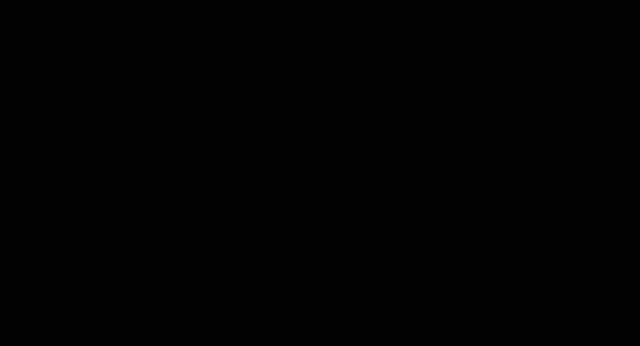
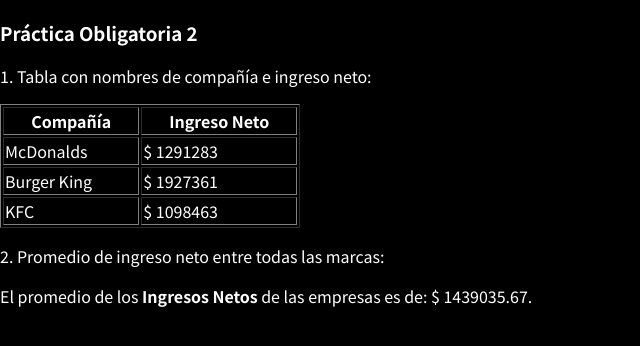
Before and after one commit to Juani91/PracticasLaboratorio3, a React (Vite) app: page / in a window 1280 px wide. Shown: the top 346 px of the page, without its empty margins (0-640 px from the left). Built offline with nearby package versions, Linux system fonts and the light colour scheme.

Commit message:
Práctica obligatoria 2 finalizada

```diff
--- a/src/App.jsx
+++ b/src/App.jsx
@@ -1,11 +1,14 @@
+import Table from "./components/table/Table";
 
 
 function App() {
 
+  const netIncomes = [{id: 1, brand: 'McDonalds', income: 1291283}, {id: 2, brand: 'Burger King', income: 1927361}, {id: 3, brand: 'KFC', income: 1098463}];
+
   return (
     <>
       <div>
-
+        <Table netIncomes={netIncomes}/>
       </div>
     </>
   )
--- /dev/null
+++ b/src/components/table/Table.jsx
@@ -0,0 +1,44 @@
+import PropTypes from "prop-types";
+
+
+const Table = ({ netIncomes }) => {
+
+    const totalIncomes = (netIncomes.reduce((acum, net) => {return (acum + net.income)}, 0));
+    const average = (totalIncomes/netIncomes.length).toFixed(2);
+
+    return (
+        <div>
+            <h3>Práctica Obligatoria 2</h3>
+            <p>1. Tabla con nombres de compañía e ingreso neto:</p>
+            <table border={'1px solid white'} width={'300px'}>
+                <thead>
+                    <tr>
+                        <th>Compañía</th>
+                        <th>Ingreso Neto</th>
+                    </tr>
+                </thead>
+                <tbody>
+                    {
+                        netIncomes.map((net) => (
+                            <tr key={net.id}>
+                                <td>{net.brand}</td>
+                                <td>$ {net.income}</td>
+                            </tr>
+                        ))
+                    }
+                </tbody>
+            </table>
+
+            <p>2. Promedio de ingreso neto entre todas las marcas:</p>
+
+            <p>El promedio de los <strong>Ingresos Netos</strong> de las empresas es de: $ {average}.</p>
+
+        </div>
+    )
+}
+
+Table.propTypes = {
+    incomes: PropTypes.array,
+}
+
+export default Table;
```
